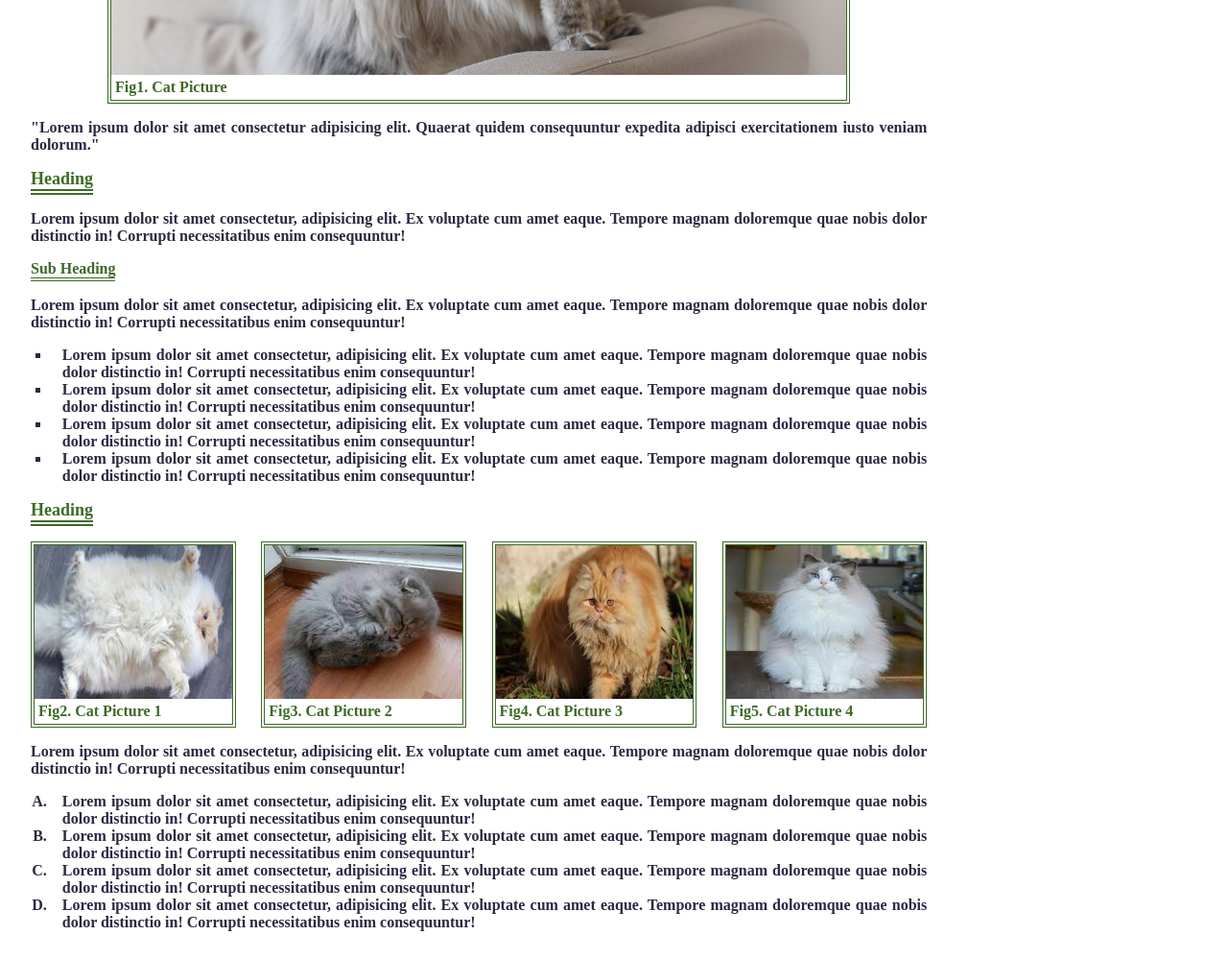
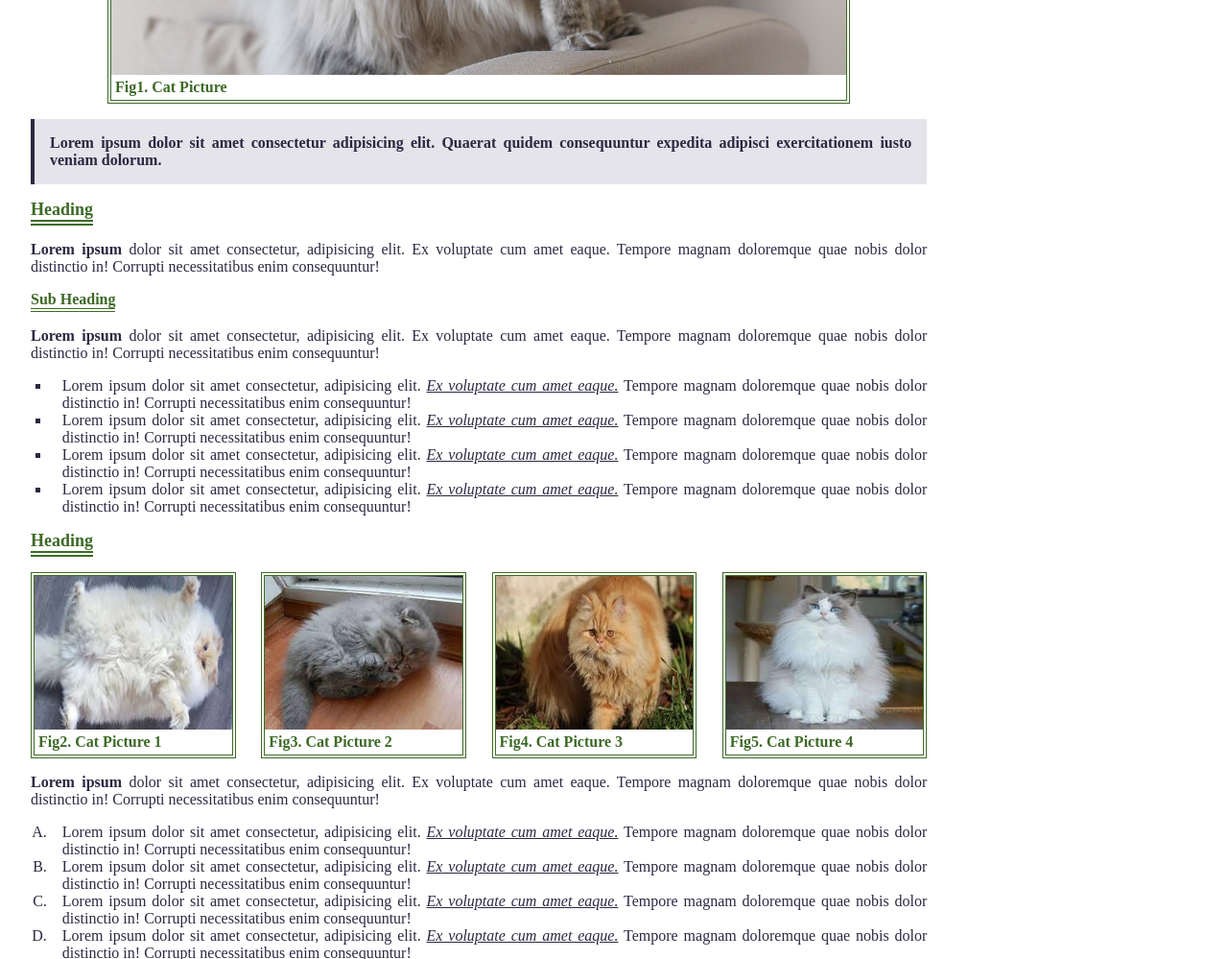
Before and after one commit to FatimahAlIbrahim/Rise-Project-1-Blog, a plain HTML site: page post.html in a window 1280 px wide. Shown: the part 690-1689 px from the top of the page at 96% size. Drawn offline with Linux system fonts and the light colour scheme.

Commit message:
make the project fit the requirement

```diff
--- a/css/post.css
+++ b/css/post.css
@@ -60,9 +60,19 @@
     align-self: center;
 }
 
+#post-quote {
+    color: #2c2842;
+    font-weight: 600;
+    text-align: justify;
+    margin-left: 0;
+    margin-right: 0;
+    background-color: #4b457225;
+    border-left: .25em solid #2c2842;
+    padding: 1em;
+}
+
 .post-paragraph {
     color: #2c2842;
-    font-weight: 600;
     text-align: justify;
 }
 
@@ -103,7 +113,6 @@
 
 #post-list-ordered {
     color: #2c2842;
-    font-weight: 600;
     list-style: upper-latin;
     text-align: justify;
     margin-left: -1.2em;
@@ -115,7 +124,6 @@
 
 #post-list-unordered {
     color: #2c2842;
-    font-weight: 600;
     list-style: square;
     text-align: justify;
     margin-left: -1.2em;
--- a/post.html
+++ b/post.html
@@ -27,22 +27,22 @@
                 <img class="post-image" alt="Cat Picture" src="images/fluffy-cat7.jpg"/>
                 <figcaption class="post-image-caption">Fig1. Cat Picture</figcaption>
             </figure>
-            <p class="post-paragraph">"Lorem ipsum dolor sit amet consectetur adipisicing elit. Quaerat quidem consequuntur expedita adipisci
-                exercitationem iusto veniam dolorum."</p>
+            <blockquote id="post-quote">Lorem ipsum dolor sit amet consectetur adipisicing elit. Quaerat quidem consequuntur expedita adipisci
+                exercitationem iusto veniam dolorum.</blockquote>
             <h3 class="post-heading">Heading</h3>
-            <p class="post-paragraph">Lorem ipsum dolor sit amet consectetur, adipisicing elit. Ex voluptate cum amet eaque. Tempore magnam
+            <p class="post-paragraph"><b>Lorem ipsum</b> dolor sit amet consectetur, adipisicing elit. Ex voluptate cum amet eaque. Tempore magnam
                 doloremque quae nobis dolor distinctio in! Corrupti necessitatibus enim consequuntur!</p>
             <h4 class="post-sub-heading">Sub Heading</h4>
-            <p class="post-paragraph">Lorem ipsum dolor sit amet consectetur, adipisicing elit. Ex voluptate cum amet eaque. Tempore magnam
+            <p class="post-paragraph"><b>Lorem ipsum</b> dolor sit amet consectetur, adipisicing elit. Ex voluptate cum amet eaque. Tempore magnam
                 doloremque quae nobis dolor distinctio in! Corrupti necessitatibus enim consequuntur!</p>
             <ul id="post-list-unordered">
-                <li class="post-list-item">Lorem ipsum dolor sit amet consectetur, adipisicing elit. Ex voluptate cum amet eaque. Tempore magnam
+                <li class="post-list-item">Lorem ipsum dolor sit amet consectetur, adipisicing elit. <em><u>Ex voluptate cum amet eaque.</u></em> Tempore magnam
                     doloremque quae nobis dolor distinctio in! Corrupti necessitatibus enim consequuntur!</li>
-                <li class="post-list-item">Lorem ipsum dolor sit amet consectetur, adipisicing elit. Ex voluptate cum amet eaque. Tempore magnam
+                <li class="post-list-item">Lorem ipsum dolor sit amet consectetur, adipisicing elit. <em><u>Ex voluptate cum amet eaque.</u></em> Tempore magnam
                     doloremque quae nobis dolor distinctio in! Corrupti necessitatibus enim consequuntur!</li>
-                <li class="post-list-item">Lorem ipsum dolor sit amet consectetur, adipisicing elit. Ex voluptate cum amet eaque. Tempore magnam
+                <li class="post-list-item">Lorem ipsum dolor sit amet consectetur, adipisicing elit. <em><u>Ex voluptate cum amet eaque.</u></em> Tempore magnam
                     doloremque quae nobis dolor distinctio in! Corrupti necessitatibus enim consequuntur!</li>
-                <li class="post-list-item">Lorem ipsum dolor sit amet consectetur, adipisicing elit. Ex voluptate cum amet eaque. Tempore magnam
+                <li class="post-list-item">Lorem ipsum dolor sit amet consectetur, adipisicing elit. <em><u>Ex voluptate cum amet eaque.</u></em> Tempore magnam
                     doloremque quae nobis dolor distinctio in! Corrupti necessitatibus enim consequuntur!</li>
             </ul>
             <h3 class="post-heading">Heading</h3>
@@ -64,16 +64,16 @@
                     <figcaption class="post-image-caption">Fig5. Cat Picture 4</figcaption>
                 </figure>
             </div>
-            <p class="post-paragraph">Lorem ipsum dolor sit amet consectetur, adipisicing elit. Ex voluptate cum amet eaque. Tempore magnam
+            <p class="post-paragraph"><b>Lorem ipsum</b> dolor sit amet consectetur, adipisicing elit. Ex voluptate cum amet eaque. Tempore magnam
                 doloremque quae nobis dolor distinctio in! Corrupti necessitatibus enim consequuntur!</p>
             <ol id="post-list-ordered">
-                <li class="post-list-item">Lorem ipsum dolor sit amet consectetur, adipisicing elit. Ex voluptate cum amet eaque. Tempore magnam
+                <li class="post-list-item">Lorem ipsum dolor sit amet consectetur, adipisicing elit. <em><u>Ex voluptate cum amet eaque.</u></em> Tempore magnam
                     doloremque quae nobis dolor distinctio in! Corrupti necessitatibus enim consequuntur!</li>
-                <li class="post-list-item">Lorem ipsum dolor sit amet consectetur, adipisicing elit. Ex voluptate cum amet eaque. Tempore magnam
+                <li class="post-list-item">Lorem ipsum dolor sit amet consectetur, adipisicing elit. <em><u>Ex voluptate cum amet eaque.</u></em> Tempore magnam
                     doloremque quae nobis dolor distinctio in! Corrupti necessitatibus enim consequuntur!</li>
-                <li class="post-list-item">Lorem ipsum dolor sit amet consectetur, adipisicing elit. Ex voluptate cum amet eaque. Tempore magnam
+                <li class="post-list-item">Lorem ipsum dolor sit amet consectetur, adipisicing elit. <em><u>Ex voluptate cum amet eaque.</u></em> Tempore magnam
                     doloremque quae nobis dolor distinctio in! Corrupti necessitatibus enim consequuntur!</li>
-                <li class="post-list-item">Lorem ipsum dolor sit amet consectetur, adipisicing elit. Ex voluptate cum amet eaque. Tempore magnam
+                <li class="post-list-item">Lorem ipsum dolor sit amet consectetur, adipisicing elit. <em><u>Ex voluptate cum amet eaque.</u></em> Tempore magnam
                     doloremque quae nobis dolor distinctio in! Corrupti necessitatibus enim consequuntur!</li>
             </ol>
         </article>
```
